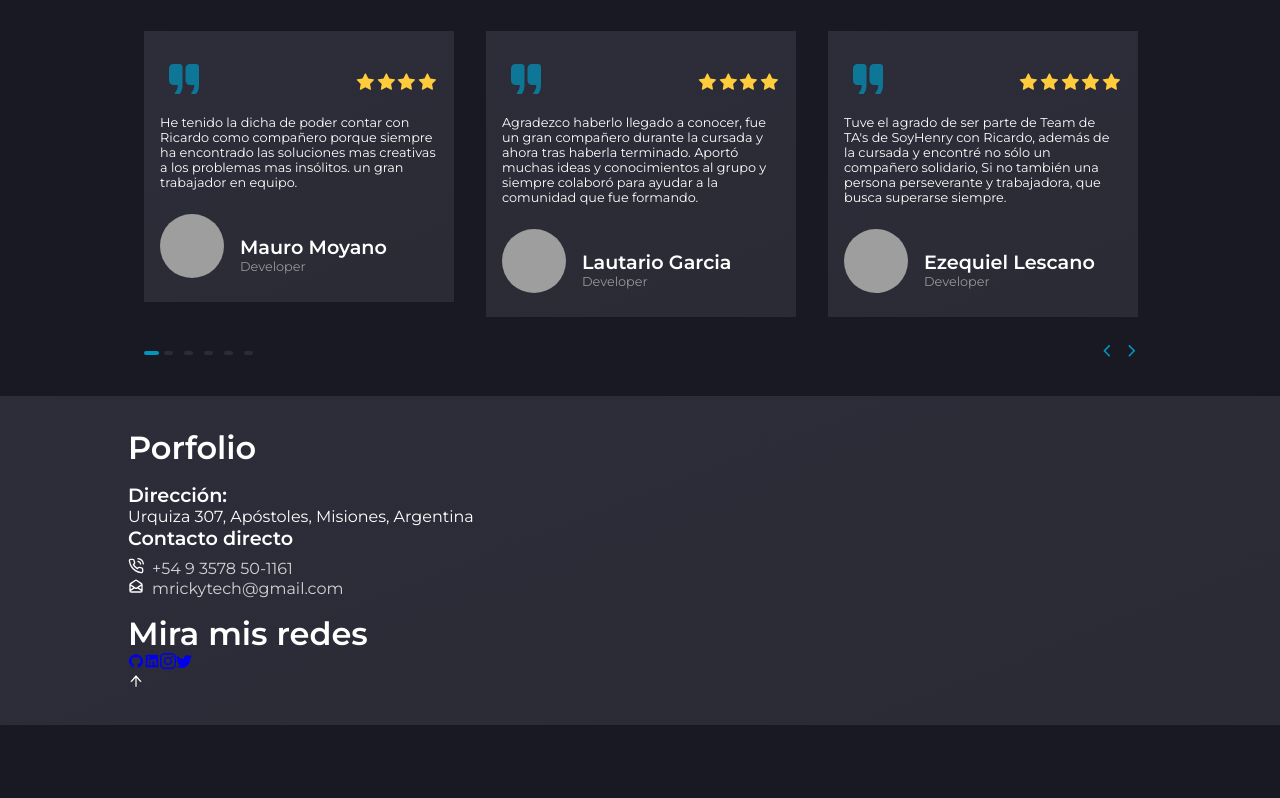
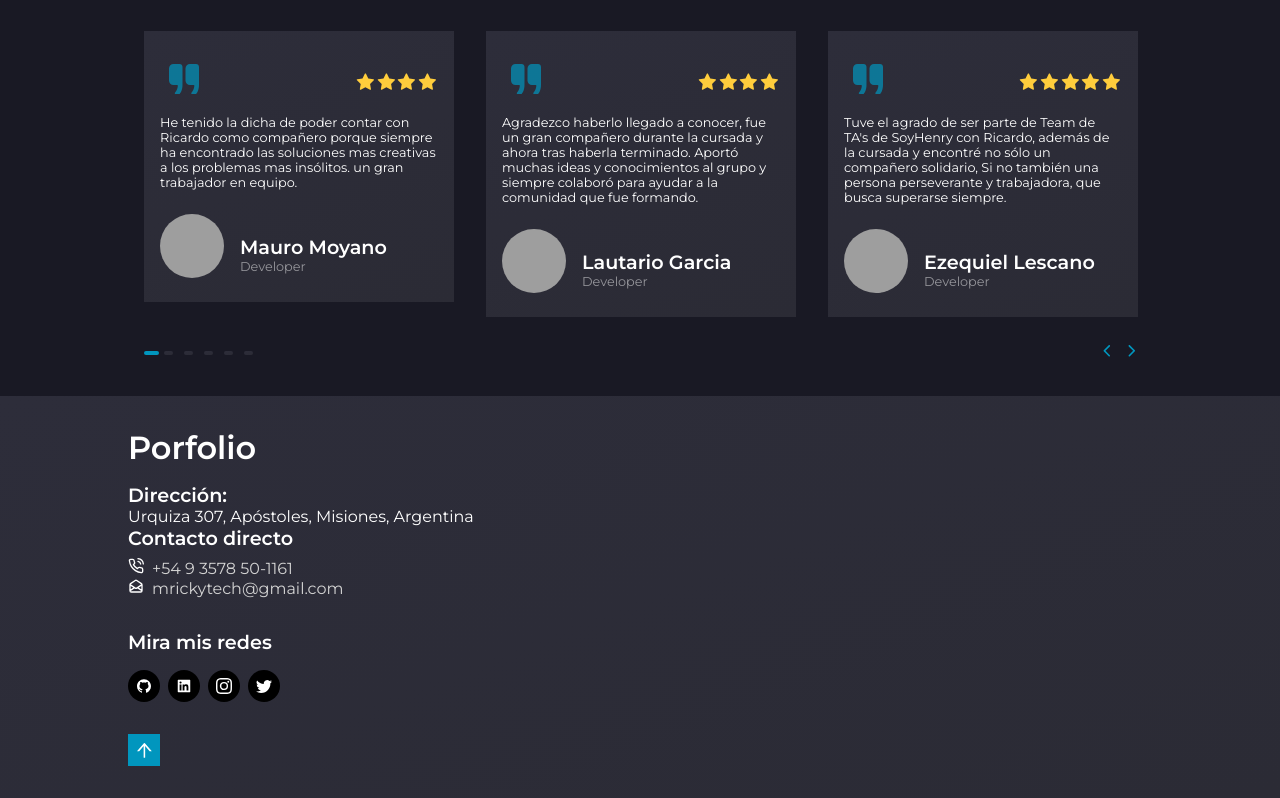
Before and after one commit to Rickymayita/myporfolio, a React (Create React App) app: page / in a window 1280 px wide. Shown: the part 1986-2784 px from the top of the page. Before the commit the page ends 2711 px from the top, so only its background shows below. Built offline with nearby package versions, Linux system fonts and the light colour scheme; grey boxes are pictures that could not be loaded.

Commit message:
contact ok

```diff
--- a/src/components/Footer/Footer.jsx
+++ b/src/components/Footer/Footer.jsx
@@ -89,6 +89,8 @@ const Profile = styled.div`
             }
         }
 
+
+    }
     .profiles{
         h1{
             font-size: 1.2rem;
@@ -102,14 +104,37 @@ const Profile = styled.div`
             span{
                 display: flex;
                 align-items: center;
+                justify-content: center;
                 background-color: #000;
+                width: 2rem;
+                height: 2rem;
+                margin-right: 0.5rem;
+                border-radius: 50px;
+
+                :hover{
+                    background-color: #0196be;
+                }
+
+                a{
+                    margin-top: 0.2rem;
+                    color: #fff;
                 }
             }
         }
-
     }
 `
 
-const ArrowUp = styled.div``
+const ArrowUp = styled.div`
+    width: 2rem;
+    height: 2rem;
+    background-color: #0196be;
+    display: flex;
+    align-items: center;
+    justify-content: center;
+    cursor: pointer;
+    font-size: 1.3rem;
+    font-weight: 700;
+    margin-top: 2rem;
+`
 
 const Form = styled.div``
```
Lines whose indentation alone changed are shown as unchanged.
